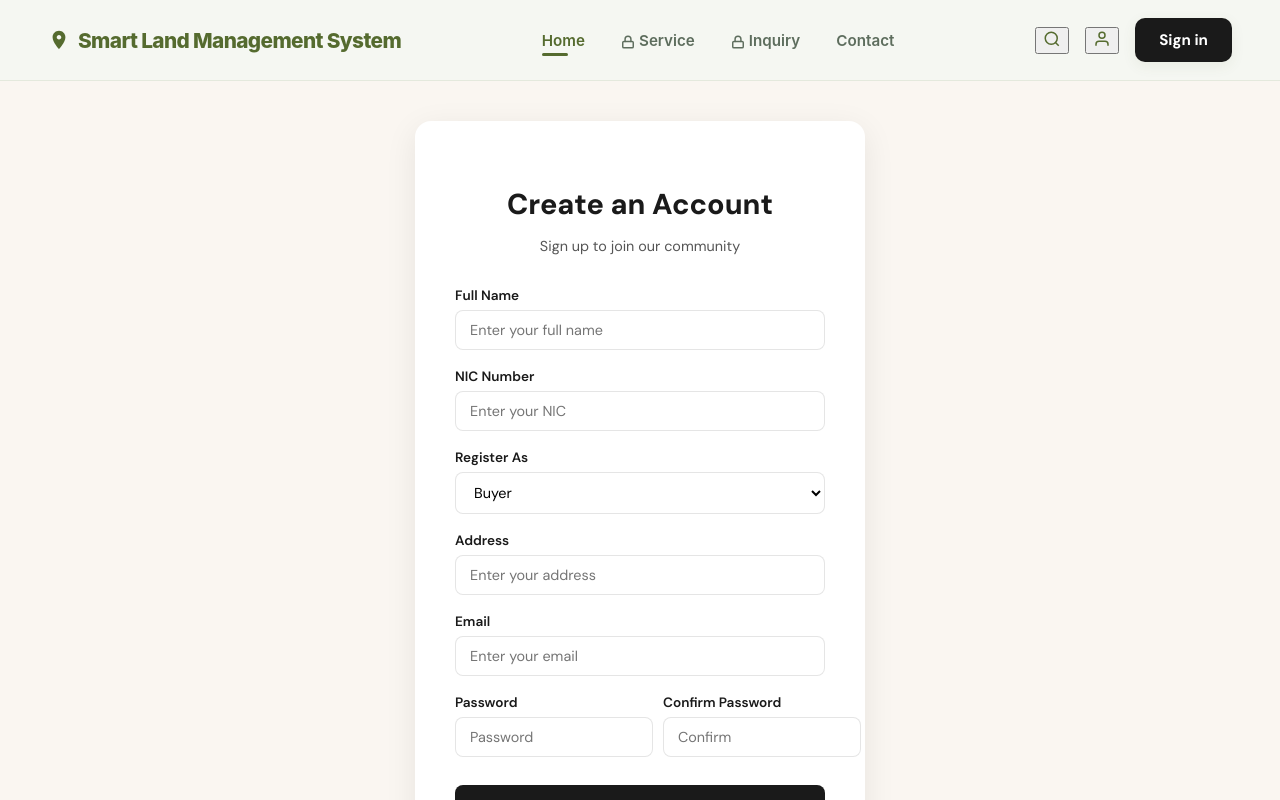
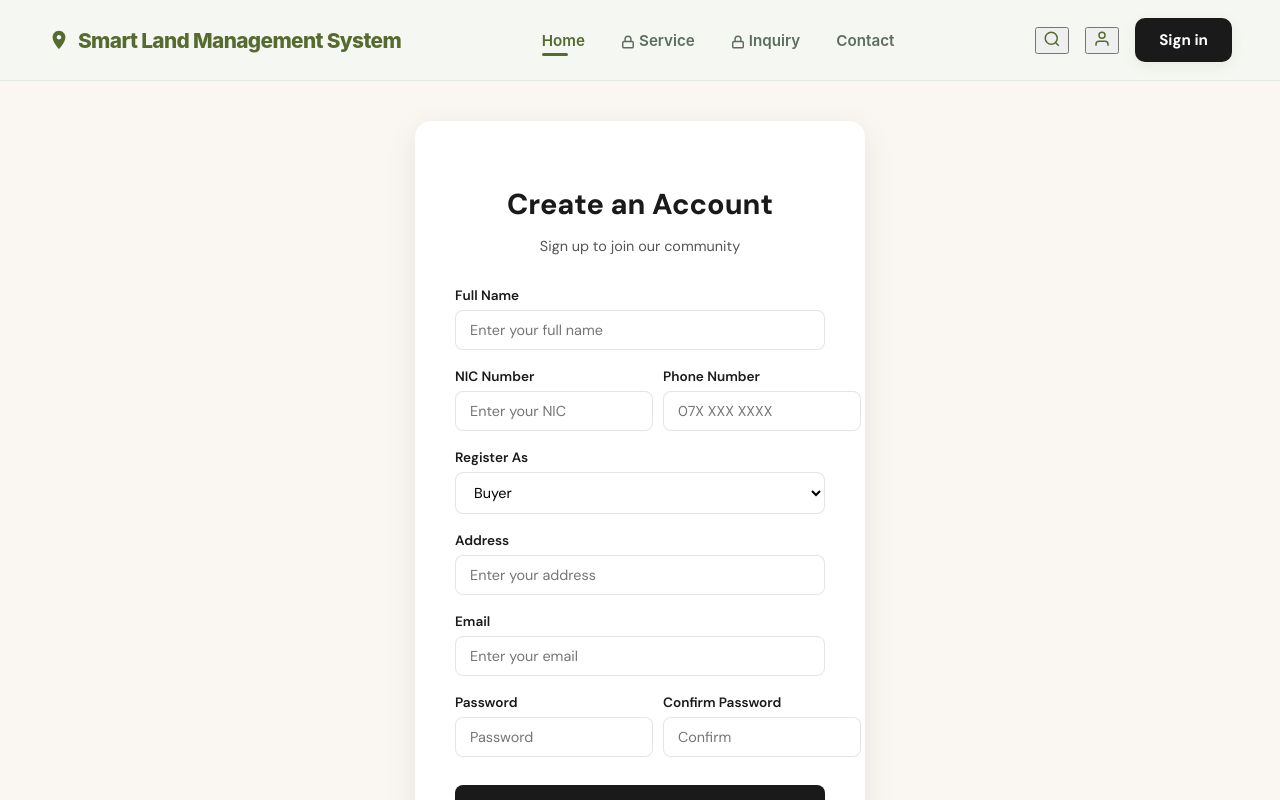
Before and after one commit to Chirath-Achintha/smart-land-management, a React (Vite) app in the folder frontend/: page /register in a window 1280 px wide. Shown: the top 800 px of the page. Built offline with nearby package versions, Linux system fonts and the light colour scheme; no server answers.

Commit message:
update register

```diff
--- a/frontend/src/pages/auth/Register.jsx
+++ b/frontend/src/pages/auth/Register.jsx
@@ -7,6 +7,7 @@ const Register = () => {
     const [formData, setFormData] = useState({
         full_name: '',
         nic_number: '',
+        phone: '',
         role: 'buyer',
         address: '',
         email: '',
@@ -74,7 +75,8 @@ const Register = () => {
                     />
                 </div>
 
-                <div style={styles.formGroup}>
+                <div style={styles.formRow}>
+                    <div style={{ ...styles.formGroup, flex: 1, marginRight: '10px' }}>
                         <label style={styles.label}>NIC Number</label>
                         <input
                             type="text"
@@ -85,6 +87,19 @@ const Register = () => {
                             onChange={handleChange}
                             required
                         />
+                    </div>
+                    <div style={{ ...styles.formGroup, flex: 1 }}>
+                        <label style={styles.label}>Phone Number</label>
+                        <input
+                            type="text"
+                            name="phone"
+                            placeholder="07X XXX XXXX"
+                            style={styles.input}
+                            value={formData.phone}
+                            onChange={handleChange}
+                            required
+                        />
+                    </div>
                 </div>
 
                 <div style={styles.formGroup}>
@@ -97,7 +112,6 @@ const Register = () => {
                     >
                         <option value="buyer">Buyer</option>
                         <option value="seller">Seller</option>
-                        <option value="constructor_manager">Constructor Manager</option>
                     </select>
                 </div>
 
```
Also changed, not shown: 2 other files (tests, documents, lock files or other folders). Lines whose indentation alone changed are shown as unchanged.
